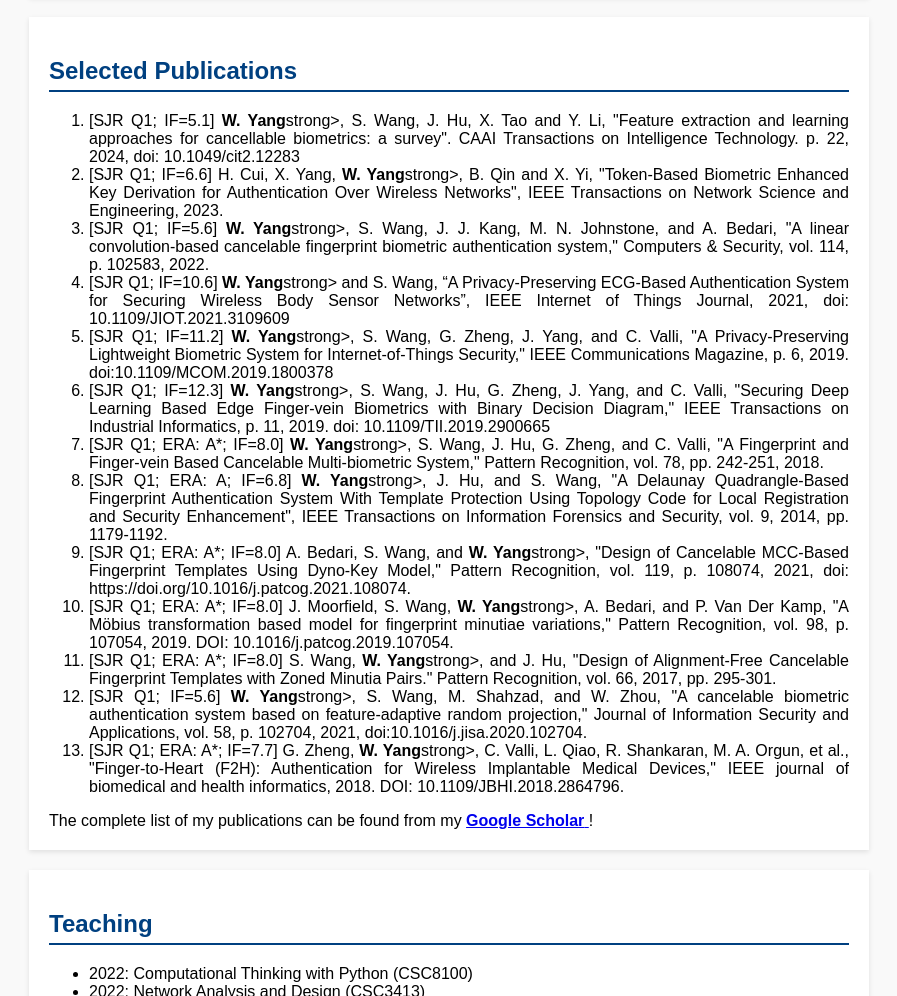
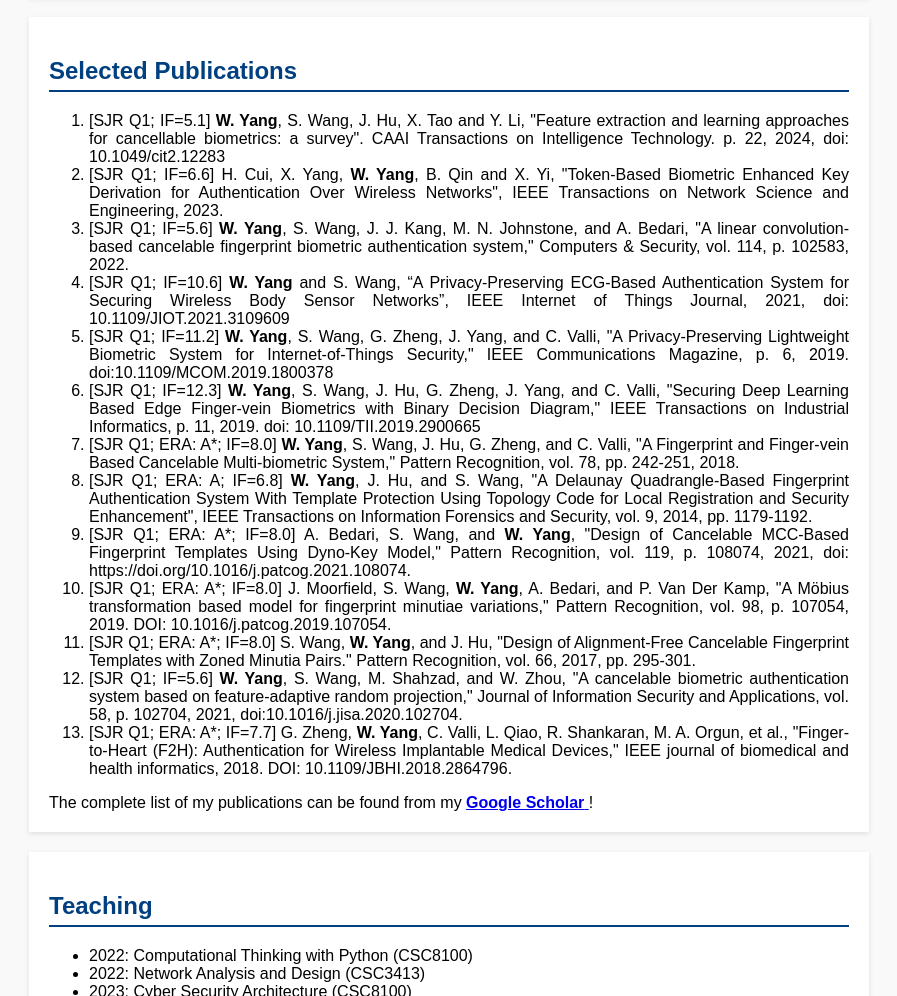
Before and after one commit to overgter/overgter.github.io, a plain HTML site: page index.html in a window 1280 px wide. Shown: the part 2371-3367 px from the top of the page, without its empty margins (191-1088 px from the left). Drawn offline with Linux system fonts and the light colour scheme.

Commit message:
Update index.html

```diff
--- a/index.html
+++ b/index.html
@@ -123,19 +123,19 @@ hen<!DOCTYPE html>
         Author Names. (Year). Paper Title. <em>Journal/Conference Name</em>. <a href="#">[Link]</a>
     </div> -->
     <ol>
-        <li> [SJR Q1; IF=5.1] <strong>W. Yang</strong>strong>, S. Wang, J. Hu, X. Tao and Y. Li, "Feature extraction and learning approaches for cancellable biometrics: a survey". CAAI Transactions on Intelligence Technology. p. 22, 2024, doi: 10.1049/cit2.12283</li>
-        <li>[SJR Q1; IF=6.6] H. Cui, X. Yang, <strong>W. Yang</strong>strong>, B. Qin and X. Yi, "Token-Based Biometric Enhanced Key Derivation for Authentication Over Wireless Networks", IEEE Transactions on Network Science and Engineering, 2023.</li>
-        <li>[SJR Q1; IF=5.6] <strong>W. Yang</strong>strong>, S. Wang, J. J. Kang, M. N. Johnstone, and A. Bedari, "A linear convolution-based cancelable fingerprint biometric authentication system," Computers & Security, vol. 114, p. 102583, 2022.</li>
-        <li>[SJR Q1; IF=10.6] <strong>W. Yang</strong>strong> and S. Wang, “A Privacy-Preserving ECG-Based Authentication System for Securing Wireless Body Sensor Networks”, IEEE Internet of Things Journal, 2021, doi: 10.1109/JIOT.2021.3109609</li>
-        <li>[SJR Q1; IF=11.2] <strong>W. Yang</strong>strong>, S. Wang, G. Zheng, J. Yang, and C. Valli, "A Privacy-Preserving Lightweight Biometric System for Internet-of-Things Security," IEEE Communications Magazine, p. 6, 2019. doi:10.1109/MCOM.2019.1800378</li>
-        <li>[SJR Q1; IF=12.3] <strong>W. Yang</strong>strong>, S. Wang, J. Hu, G. Zheng, J. Yang, and C. Valli, "Securing Deep Learning Based Edge Finger-vein Biometrics with Binary Decision Diagram," IEEE Transactions on Industrial Informatics, p. 11, 2019. doi: 10.1109/TII.2019.2900665</li>
-        <li>[SJR Q1; ERA: A*; IF=8.0] <strong>W. Yang</strong>strong>, S. Wang, J. Hu, G. Zheng, and C. Valli, "A Fingerprint and Finger-vein Based Cancelable Multi-biometric System," Pattern Recognition, vol. 78, pp. 242-251, 2018.</li>
-        <li>[SJR Q1; ERA: A; IF=6.8] <strong>W. Yang</strong>strong>, J. Hu, and S. Wang, "A Delaunay Quadrangle-Based Fingerprint Authentication System With Template Protection Using Topology Code for Local Registration and Security Enhancement", IEEE Transactions on Information Forensics and Security, vol. 9, 2014, pp. 1179-1192.</li>
-        <li>[SJR Q1; ERA: A*; IF=8.0] A. Bedari, S. Wang, and <strong>W. Yang</strong>strong>, "Design of Cancelable MCC-Based Fingerprint Templates Using Dyno-Key Model," Pattern Recognition, vol. 119, p. 108074, 2021, doi: https://doi.org/10.1016/j.patcog.2021.108074.  </li>
-        <li>[SJR Q1; ERA: A*; IF=8.0] J. Moorfield, S. Wang, <strong>W. Yang</strong>strong>, A. Bedari, and P. Van Der Kamp, "A Möbius transformation based model for fingerprint minutiae variations," Pattern Recognition, vol. 98, p. 107054, 2019. DOI: 10.1016/j.patcog.2019.107054.  </li>
-        <li>[SJR Q1; ERA: A*; IF=8.0] S. Wang, <strong>W. Yang</strong>strong>, and J. Hu, "Design of Alignment-Free Cancelable Fingerprint Templates with Zoned Minutia Pairs." Pattern Recognition, vol. 66, 2017, pp. 295-301.</li>
-        <li>[SJR Q1; IF=5.6] <strong>W. Yang</strong>strong>, S. Wang, M. Shahzad, and W. Zhou, "A cancelable biometric authentication system based on feature-adaptive random projection," Journal of Information Security and Applications, vol. 58, p. 102704, 2021, doi:10.1016/j.jisa.2020.102704.</li>
-        <li>[SJR Q1; ERA: A*; IF=7.7] G. Zheng, <strong>W. Yang</strong>strong>, C. Valli, L. Qiao, R. Shankaran, M. A. Orgun, et al., "Finger-to-Heart (F2H): Authentication for Wireless Implantable Medical Devices," IEEE journal of biomedical and health informatics, 2018. DOI: 10.1109/JBHI.2018.2864796.</li>
+        <li> [SJR Q1; IF=5.1] <strong>W. Yang</strong>, S. Wang, J. Hu, X. Tao and Y. Li, "Feature extraction and learning approaches for cancellable biometrics: a survey". CAAI Transactions on Intelligence Technology. p. 22, 2024, doi: 10.1049/cit2.12283</li>
+        <li>[SJR Q1; IF=6.6] H. Cui, X. Yang, <strong>W. Yang</strong>, B. Qin and X. Yi, "Token-Based Biometric Enhanced Key Derivation for Authentication Over Wireless Networks", IEEE Transactions on Network Science and Engineering, 2023.</li>
+        <li>[SJR Q1; IF=5.6] <strong>W. Yang</strong>, S. Wang, J. J. Kang, M. N. Johnstone, and A. Bedari, "A linear convolution-based cancelable fingerprint biometric authentication system," Computers & Security, vol. 114, p. 102583, 2022.</li>
+        <li>[SJR Q1; IF=10.6] <strong>W. Yang</strong> and S. Wang, “A Privacy-Preserving ECG-Based Authentication System for Securing Wireless Body Sensor Networks”, IEEE Internet of Things Journal, 2021, doi: 10.1109/JIOT.2021.3109609</li>
+        <li>[SJR Q1; IF=11.2] <strong>W. Yang</strong>, S. Wang, G. Zheng, J. Yang, and C. Valli, "A Privacy-Preserving Lightweight Biometric System for Internet-of-Things Security," IEEE Communications Magazine, p. 6, 2019. doi:10.1109/MCOM.2019.1800378</li>
+        <li>[SJR Q1; IF=12.3] <strong>W. Yang</strong>, S. Wang, J. Hu, G. Zheng, J. Yang, and C. Valli, "Securing Deep Learning Based Edge Finger-vein Biometrics with Binary Decision Diagram," IEEE Transactions on Industrial Informatics, p. 11, 2019. doi: 10.1109/TII.2019.2900665</li>
+        <li>[SJR Q1; ERA: A*; IF=8.0] <strong>W. Yang</strong>, S. Wang, J. Hu, G. Zheng, and C. Valli, "A Fingerprint and Finger-vein Based Cancelable Multi-biometric System," Pattern Recognition, vol. 78, pp. 242-251, 2018.</li>
+        <li>[SJR Q1; ERA: A; IF=6.8] <strong>W. Yang</strong>, J. Hu, and S. Wang, "A Delaunay Quadrangle-Based Fingerprint Authentication System With Template Protection Using Topology Code for Local Registration and Security Enhancement", IEEE Transactions on Information Forensics and Security, vol. 9, 2014, pp. 1179-1192.</li>
+        <li>[SJR Q1; ERA: A*; IF=8.0] A. Bedari, S. Wang, and <strong>W. Yang</strong>, "Design of Cancelable MCC-Based Fingerprint Templates Using Dyno-Key Model," Pattern Recognition, vol. 119, p. 108074, 2021, doi: https://doi.org/10.1016/j.patcog.2021.108074.  </li>
+        <li>[SJR Q1; ERA: A*; IF=8.0] J. Moorfield, S. Wang, <strong>W. Yang</strong>, A. Bedari, and P. Van Der Kamp, "A Möbius transformation based model for fingerprint minutiae variations," Pattern Recognition, vol. 98, p. 107054, 2019. DOI: 10.1016/j.patcog.2019.107054.  </li>
+        <li>[SJR Q1; ERA: A*; IF=8.0] S. Wang, <strong>W. Yang</strong>, and J. Hu, "Design of Alignment-Free Cancelable Fingerprint Templates with Zoned Minutia Pairs." Pattern Recognition, vol. 66, 2017, pp. 295-301.</li>
+        <li>[SJR Q1; IF=5.6] <strong>W. Yang</strong>, S. Wang, M. Shahzad, and W. Zhou, "A cancelable biometric authentication system based on feature-adaptive random projection," Journal of Information Security and Applications, vol. 58, p. 102704, 2021, doi:10.1016/j.jisa.2020.102704.</li>
+        <li>[SJR Q1; ERA: A*; IF=7.7] G. Zheng, <strong>W. Yang</strong>, C. Valli, L. Qiao, R. Shankaran, M. A. Orgun, et al., "Finger-to-Heart (F2H): Authentication for Wireless Implantable Medical Devices," IEEE journal of biomedical and health informatics, 2018. DOI: 10.1109/JBHI.2018.2864796.</li>
     </ol>
 
     The complete list of my publications can be found from my <a href="https://scholar.google.com.au/citations?hl=en&user=9RuoruEAAAAJ&view_op=list_works&sortby=pubdate"> <strong>Google Scholar</strong> </a>  !
```
